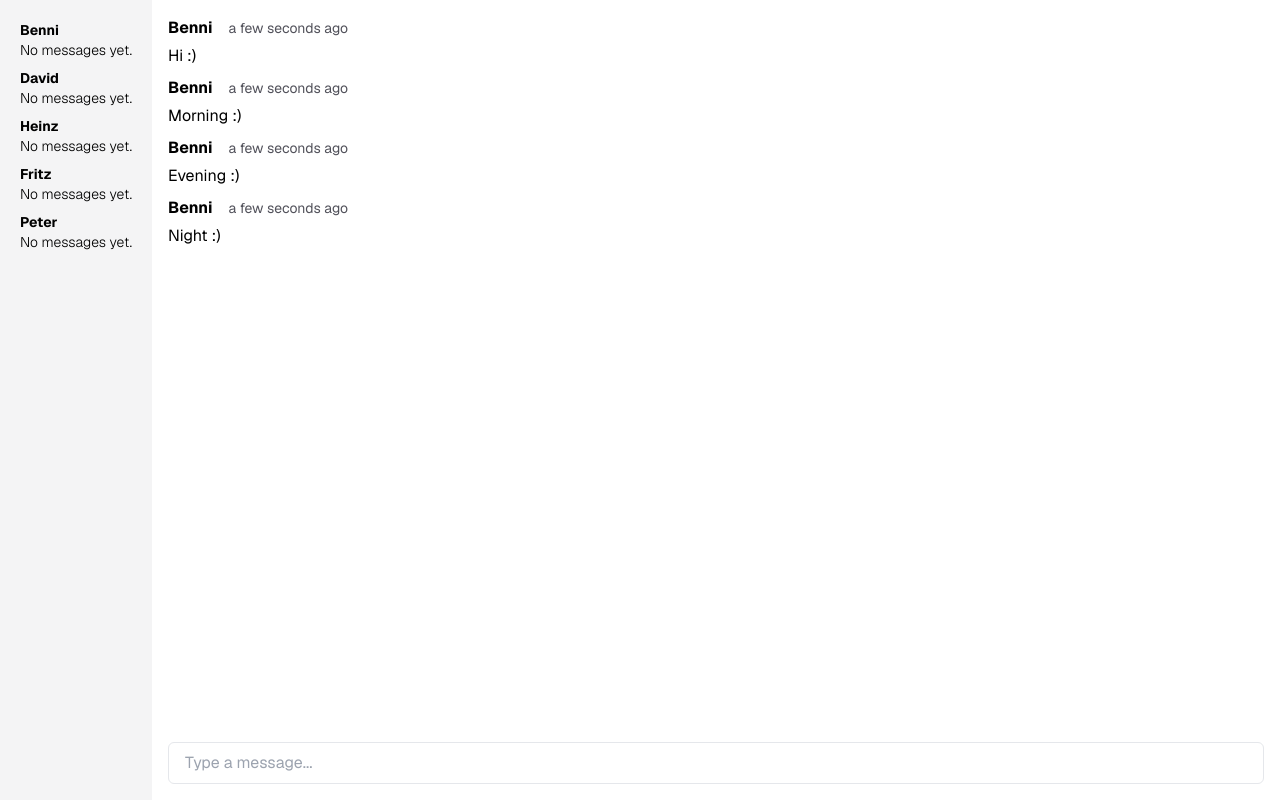
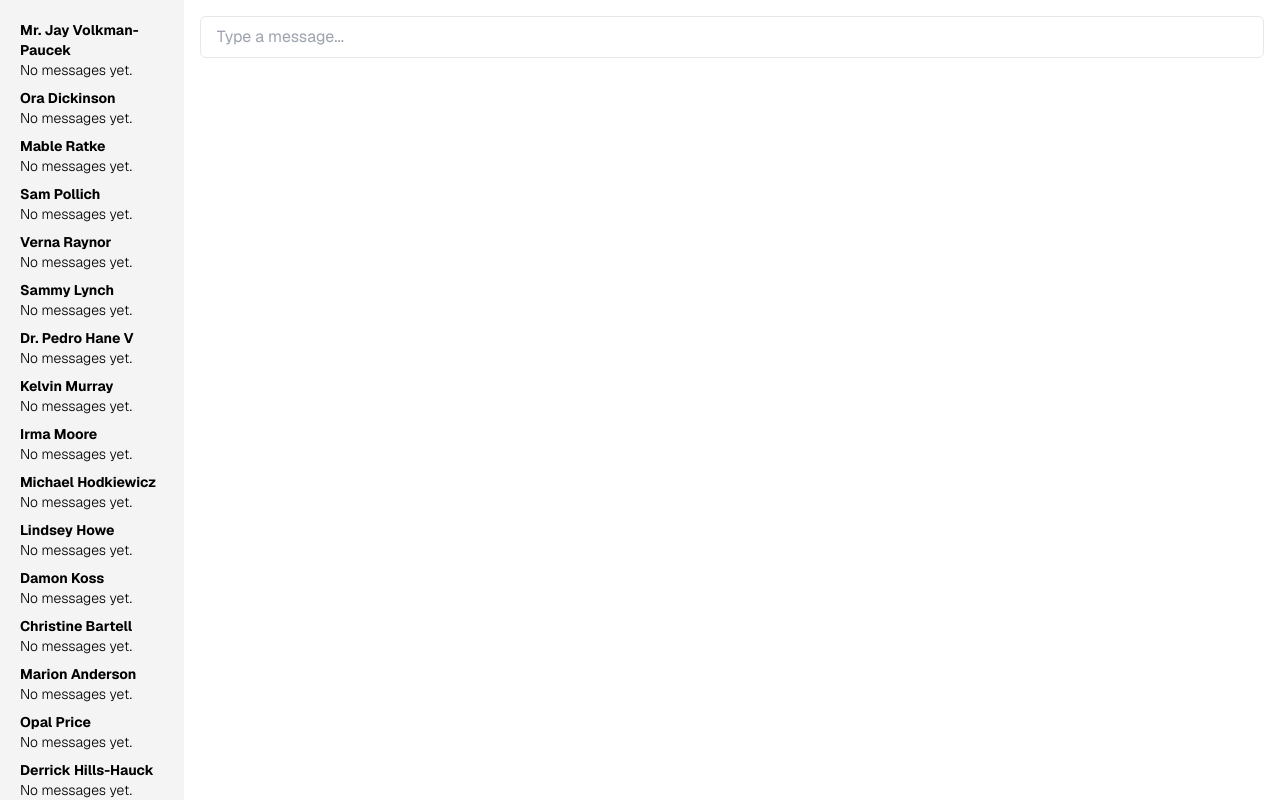
Before and after one commit to dapets/conversations, a Next.js app: page /chats in a window 1280 px wide. Built offline with nearby package versions, Linux system fonts and the light colour scheme.

Commit message:
Using faker.js data

```diff
--- a/app/chats/[name]/page.tsx
+++ b/app/chats/[name]/page.tsx
@@ -1,3 +1,18 @@
+import { ChatMessage } from "@components/ChatMessage";
+import { sampleChatHistory } from "sampleData";
+
 export default function ChatHistory() {
-  return "Chat History";
+  return (
+    <ul>
+      {sampleChatHistory.messages.map((m, i) => (
+        <li key={i} className="mb-2">
+          <ChatMessage
+            author={sampleChatHistory.from}
+            message={m.message}
+            sentOn={m.date}
+          />
+        </li>
+      ))}
+    </ul>
+  );
 }
--- a/app/chats/layout.tsx
+++ b/app/chats/layout.tsx
@@ -1,41 +1,27 @@
 import React from "react";
 
-import { sampleUsers, sampleChatHistory } from "../../sampleData";
+import { sampleUsers } from "../../sampleData";
 import { ChatDescription } from "@components/ChatDescription";
-import { ChatMessage } from "@components/ChatMessage";
 import { MessageInput } from "@components/MessageInput";
 
 export default function ClientLayout({
   children,
-  params,
 }: {
   children: React.ReactNode;
-  params: { name: string };
 }) {
-  console.log(params);
   return (
     <div className="flex h-screen w-screen">
-      <section className="p-4 bg-zinc-100">
+      <section className="p-4 bg-zinc-100 overflow-y-auto">
         <ul>
           {sampleUsers.map((u, i) => (
             <li key={i}>
-              <ChatDescription name={u.name} />
+              <ChatDescription username={u.username} />
             </li>
           ))}
         </ul>
       </section>
       <main className="flex flex-col justify-between p-4 w-full">
-        <ul>
-          {sampleChatHistory.messages.map((m, i) => (
-            <li key={i} className="mb-2">
-              <ChatMessage
-                author={sampleChatHistory.from}
-                message={m.message}
-                sentOn={m.date}
-              />
-            </li>
-          ))}
-        </ul>
+        {children}
         <MessageInput />
       </main>
     </div>
--- a/app/components/ChatDescription.tsx
+++ b/app/components/ChatDescription.tsx
@@ -1,15 +1,18 @@
+"use client";
 import Link from "next/link";
 
 export function ChatDescription(props: {
-  name: string;
+  username: string;
   lastMessage?: string;
   isSelected?: boolean;
 }) {
+  const encodedHref = "/chats/" + encodeURIComponent(props.username);
+
   return (
-    <Link href={"/chats/" + props.name}>
+    <Link href={encodedHref}>
       {/* Padding behaves weird if I style the <Link> directly, don't know why*/}
       <div className="p-1">
-        <h2 className="text-sm font-bold">{props.name}</h2>
+        <h2 className="text-sm font-bold">{props.username}</h2>
         <p className="text-sm truncate font-light">
           {props.lastMessage ?? "No messages yet."}
         </p>
--- a/package.json
+++ b/package.json
@@ -16,6 +16,7 @@
     "react-dom": "^18"
   },
   "devDependencies": {
+    "@faker-js/faker": "^8.2.0",
     "@types/node": "^20",
     "@types/react": "^18",
     "@types/react-dom": "^18",
--- a/sampleData.ts
+++ b/sampleData.ts
@@ -1,20 +1,12 @@
-export const sampleUsers = [
-  {
-    name: "Benni",
-  },
-  {
-    name: "David",
-  },
-  {
-    name: "Heinz",
-  },
-  {
-    name: "Fritz",
-  },
-  {
-    name: "Peter",
-  },
-];
+import { faker } from "@faker-js/faker";
+
+const sampleUsers: { username: string }[] = [];
+
+for (let index = 0; index < 20; index++) {
+  sampleUsers.push({ username: faker.person.fullName() });
+}
+
+export { sampleUsers };
 
 export const sampleChatHistory = {
   from: "Benni",
```
Also changed, not shown: 1 other file (tests, documents, lock files or other folders).
